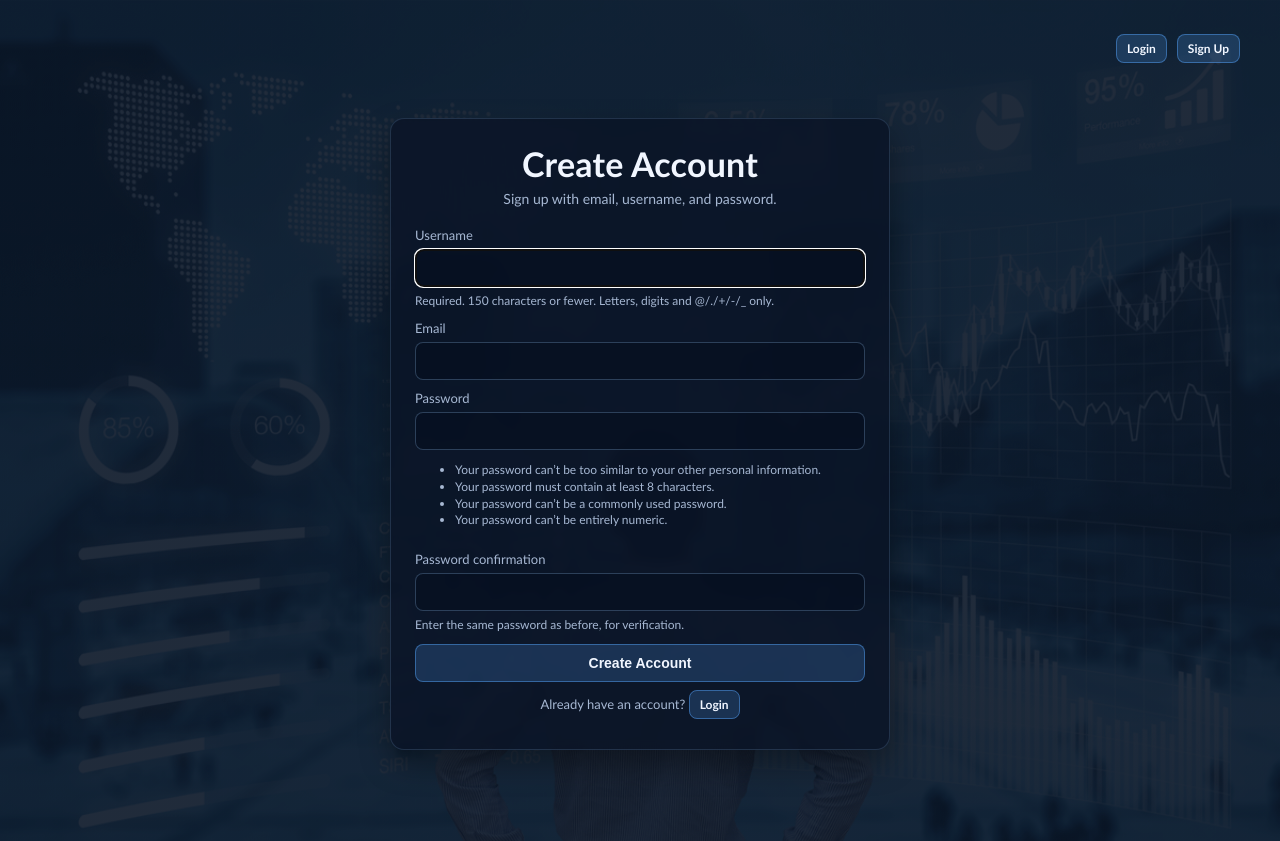
After one commit to JakeBowen2005/Stock_Dashboard, a Django app: page /signup/ in a window 1280 px wide. The commit adds this page. Run offline with Django 5.2, Linux system fonts and the light colour scheme.

Commit message:
Added debt to equity metrics and return on equity metrics, then made a simple login/signup and logout features

```diff
--- a/market_dashboard/settings.py
+++ b/market_dashboard/settings.py
@@ -101,3 +101,7 @@ SECURE_PROXY_SSL_HEADER = ("HTTP_X_FORWARDED_PROTO", "https")
 SESSION_COOKIE_SECURE = not DEBUG
 CSRF_COOKIE_SECURE = not DEBUG
 SECURE_SSL_REDIRECT = os.getenv("SECURE_SSL_REDIRECT", "False").lower() == "true"
+
+LOGIN_URL = "login"
+LOGIN_REDIRECT_URL = "home"
+LOGOUT_REDIRECT_URL = "login"
--- a/stock_market_analyzer/data_loader.py
+++ b/stock_market_analyzer/data_loader.py
@@ -11,3 +11,6 @@ def get_financials(ticker):
 
 def get_actions(ticker):
     return ticker.actions
+
+def get_balance_sheet(ticker):
+    return ticker.balance_sheet
--- /dev/null
+++ b/stocks/forms.py
@@ -0,0 +1,17 @@
+from django import forms
+from django.contrib.auth.forms import UserCreationForm
+from django.contrib.auth.models import User
+
+
+class SignUpForm(UserCreationForm):
+    email = forms.EmailField(required=True)
+
+    class Meta:
+        model = User
+        fields = ["username", "email", "password1", "password2"]
+
+    def clean_email(self):
+        email = self.cleaned_data["email"].strip().lower()
+        if User.objects.filter(email__iexact=email).exists():
+            raise forms.ValidationError("An account with this email already exists.")
+        return email
--- a/stocks/templates/stocks/base.html
+++ b/stocks/templates/stocks/base.html
@@ -88,10 +88,43 @@
             color: var(--text-muted);
         }
 
+        .auth-nav {
+            max-width: 1200px;
+            margin: 0 auto 12px;
+            display: flex;
+            justify-content: flex-end;
+            align-items: center;
+            gap: 10px;
+            font-size: 13px;
+            color: var(--text-muted);
+        }
+
+        .auth-nav form {
+            margin: 0;
+        }
+
+        .auth-nav button,
+        .auth-nav .link-btn {
+            padding: 6px 10px;
+            font-size: 12px;
+        }
+
         {% block extra_style %}{% endblock %}
     </style>
 </head>
 <body>
+    <div class="auth-nav">
+        {% if request.user.is_authenticated %}
+            <span>Signed in as {{ request.user.username }}</span>
+            <form method="post" action="{% url 'logout' %}">
+                {% csrf_token %}
+                <button type="submit">Logout</button>
+            </form>
+        {% else %}
+            <a class="link-btn" href="{% url 'login' %}">Login</a>
+            <a class="link-btn" href="{% url 'signup' %}">Sign Up</a>
+        {% endif %}
+    </div>
     {% block content %}{% endblock %}
 </body>
 </html>
--- /dev/null
+++ b/stocks/templates/stocks/signup.html
@@ -0,0 +1,105 @@
+{% extends "stocks/base.html" %}
+
+{% block title %}Sign Up{% endblock %}
+
+{% block extra_style %}
+    .auth-wrap {
+        min-height: calc(100vh - 82px);
+        display: flex;
+        justify-content: center;
+        align-items: center;
+    }
+
+    .auth-card {
+        width: min(500px, 100%);
+    }
+
+    .auth-card .title {
+        text-align: center;
+    }
+
+    .auth-card .subtitle {
+        text-align: center;
+        margin-bottom: 20px;
+    }
+
+    form {
+        display: grid;
+        gap: 10px;
+    }
+
+    label {
+        display: block;
+        margin-bottom: 6px;
+        color: var(--text-muted);
+        font-size: 13px;
+    }
+
+    input {
+        width: 100%;
+        padding: 10px;
+        font-size: 14px;
+        border-radius: 8px;
+        border: 1px solid rgba(116, 152, 196, 0.35);
+        background: rgba(7, 17, 32, 0.7);
+        color: var(--text-main);
+    }
+
+    .helptext {
+        display: block;
+        margin-top: 6px;
+        color: var(--text-muted);
+        font-size: 12px;
+        line-height: 1.4;
+    }
+
+    .errorlist {
+        list-style: none;
+        margin: 8px 0 0;
+        padding: 8px 10px;
+        border-radius: 8px;
+        background: rgba(255, 111, 125, 0.15);
+        border: 1px solid rgba(255, 111, 125, 0.35);
+        color: #ffd4d8;
+        font-size: 13px;
+    }
+
+    .switch-link {
+        margin-top: 14px;
+        text-align: center;
+        color: var(--text-muted);
+        font-size: 13px;
+    }
+{% endblock %}
+
+{% block content %}
+    <div class="auth-wrap">
+        <div class="page-shell auth-card">
+            <h1 class="title">Create Account</h1>
+            <p class="subtitle">Sign up with email, username, and password.</p>
+
+            <form method="post">
+                {% csrf_token %}
+                {{ form.non_field_errors }}
+
+                {% for field in form %}
+                    <div>
+                        <label for="{{ field.id_for_label }}">{{ field.label }}</label>
+                        {{ field }}
+                        {% if field.help_text %}
+                            <small class="helptext">{{ field.help_text }}</small>
+                        {% endif %}
+                        {{ field.errors }}
+                    </div>
+                {% endfor %}
+
+                <button type="submit">Create Account</button>
+            </form>
+
+            <p class="switch-link">
+                Already have an account?
+                <a class="link-btn" href="{% url 'login' %}" style="padding:6px 10px; font-size:12px;">Login</a>
+            </p>
+        </div>
+    </div>
+{% endblock %}
--- a/stocks/urls.py
+++ b/stocks/urls.py
@@ -2,6 +2,9 @@ from django.urls import path
 from . import views
 
 urlpatterns = [
+    path("signup/", views.signup_view, name="signup"),
+    path("login/", views.login_view, name="login"),
+    path("logout/", views.logout_view, name="logout"),
     path("", views.home, name="home"),
     path("analyze/", views.analyze, name="analyze"),
     path("stock/<str:ticker>/", views.stock_detail, name="stock_detail"),
--- a/stocks/views.py
+++ b/stocks/views.py
@@ -1,6 +1,11 @@
-from django.shortcuts import render
+from django.contrib.auth import login, logout
+from django.contrib.auth.decorators import login_required
+from django.contrib.auth.forms import AuthenticationForm
+from django.shortcuts import redirect, render
 
 from stock_market_analyzer.Stock_class import Stock
+
+from .forms import SignUpForm
 
 
 def _build_signal_snapshot(stock):
@@ -41,6 +46,44 @@ def _build_signal_snapshot(stock):
     }
 
 
+def signup_view(request):
+    if request.user.is_authenticated:
+        return redirect("home")
+
+    if request.method == "POST":
+        form = SignUpForm(request.POST)
+        if form.is_valid():
+            user = form.save()
+            login(request, user)
+            return redirect("home")
+    else:
+        form = SignUpForm()
+
+    return render(request, "stocks/signup.html", {"form": form})
+
+
+def login_view(request):
+    if request.user.is_authenticated:
+        return redirect("home")
+
+    if request.method == "POST":
+        form = AuthenticationForm(request, data=request.POST)
+        if form.is_valid():
+            login(request, form.get_user())
+            return redirect("home")
+    else:
+        form = AuthenticationForm()
+
+    return render(request, "stocks/login.html", {"form": form})
+
+
+def logout_view(request):
+    if request.method == "POST":
+        logout(request)
+    return redirect("login")
+
+
+@login_required
 def home(request):
     notice = ""
 
@@ -77,6 +120,7 @@ def home(request):
     })
 
 
+@login_required
 def analyze(request):
     added_stocks = request.session.get("added_stocks", [])
     stock_summaries = []
@@ -92,6 +136,7 @@ def analyze(request):
     })
 
 
+@login_required
 def stock_detail(request, ticker):
     ticker = ticker.upper().strip()
 
```
Also changed, not shown: stock_market_analyzer/Stock_class.py (+14 -0 lines), stock_market_analyzer/stock_metrics.py (+63 -0 lines), stocks/templates/stocks/login.html (added, +94 -0 lines), stocks/templates/stocks/stock_detail.html (+8 -0 lines).
